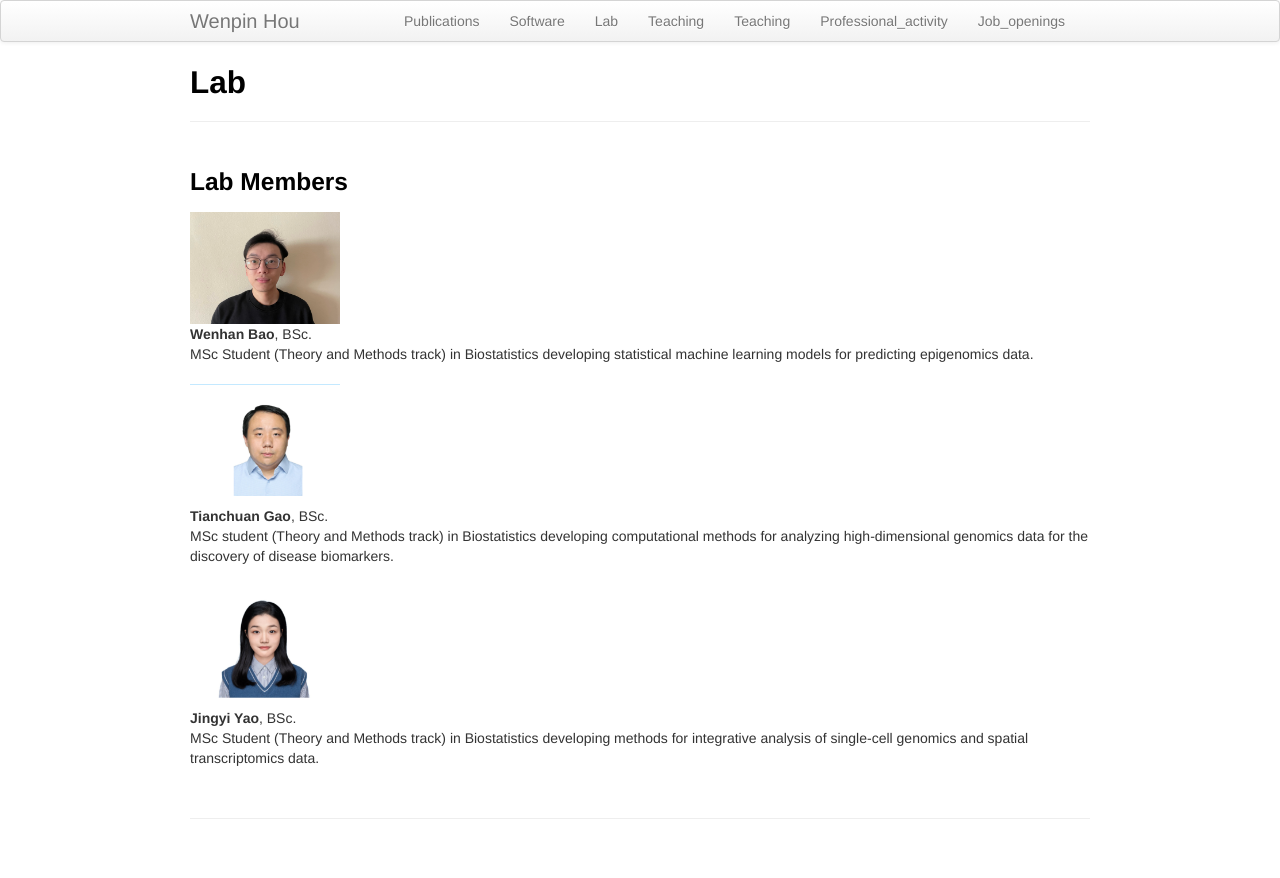
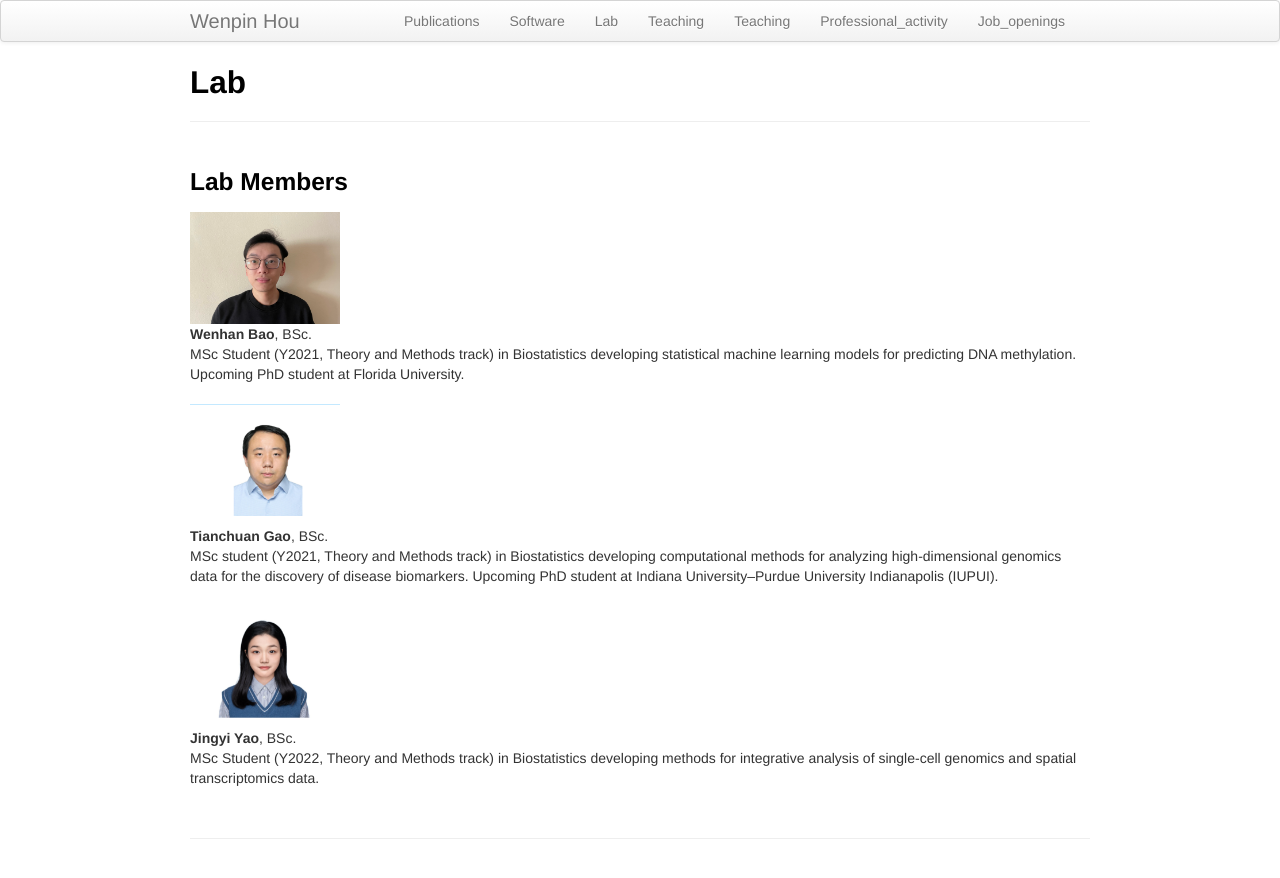
Before and after one commit to Winnie09/Wenpin_Hou, a Jekyll site: the page built from pages/lab.md, in a window 1280 px wide. Shown: the top 878 px of the page. Built offline with Jekyll 4.4.1, drawn with Linux system fonts in a browser that asks for light colours.

Commit message:
update student

```diff
--- a/pages/lab.md
+++ b/pages/lab.md
@@ -8,20 +8,20 @@ title: "Lab"
 
 <img src="../images/Wenhan_Bao.png" alt="images" width="150">
 **Wenhan Bao**, BSc. <br/>
-MSc Student (Theory and Methods track) in Biostatistics developing statistical machine learning models for predicting epigenomics data.<br/>
+MSc Student (Y2021, Theory and Methods track) in Biostatistics developing statistical machine learning models for predicting DNA methylation. Upcoming PhD student at  Florida University.<br/>
 
 >
 
 <img src="../images/Tianchuan_Gao.png" alt="images" width="150">
 
 **Tianchuan Gao**, BSc. <br/>
-MSc student (Theory and Methods track) in Biostatistics developing computational methods for analyzing high-dimensional genomics data for the discovery of disease biomarkers. <br/>
+MSc student (Y2021, Theory and Methods track) in Biostatistics developing computational methods for analyzing high-dimensional genomics data for the discovery of disease biomarkers. Upcoming PhD student at Indiana University–Purdue University Indianapolis (IUPUI). <br/>
 
 >
 
 <img src="../images/Jingyi_Yao.png" alt="images" width="150">
 
 **Jingyi Yao**,  BSc. <br/>
-MSc Student (Theory and Methods track) in Biostatistics developing methods for integrative analysis of single-cell genomics and spatial transcriptomics data.  <br/>
+MSc Student (Y2022, Theory and Methods track) in Biostatistics developing methods for integrative analysis of single-cell genomics and spatial transcriptomics data.  <br/>
 
 >
```
Also changed, not shown: 1 other file.
